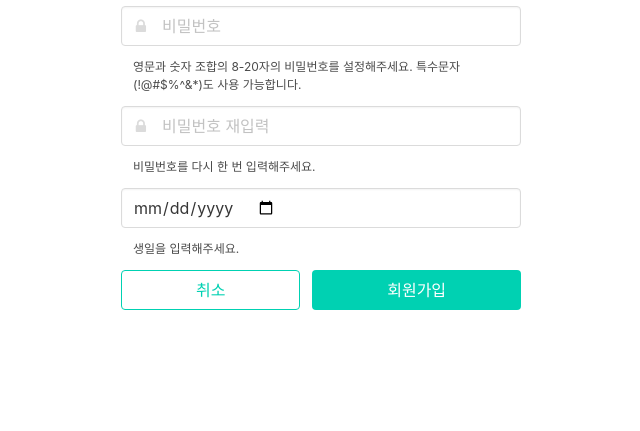
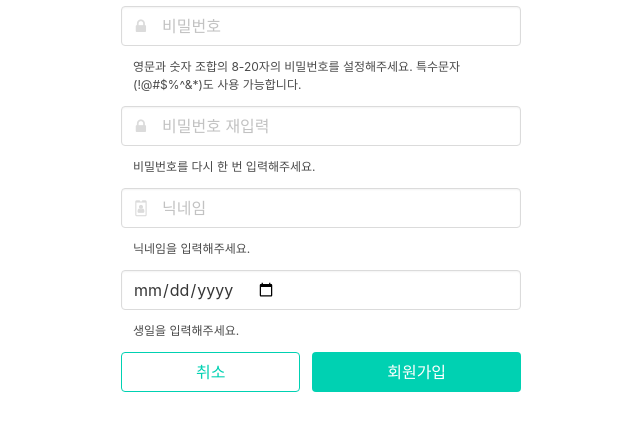
Before and after one commit to hunkim00/-, a Flask app: page /signup in a window 1280 px wide. Shown: the part 184-615 px from the top of the page, without its empty margins (319-959 px from the left). Run offline with Flask 2, Linux system fonts and the light colour scheme; some libraries are stand-ins or nearby versions.

Commit message:
유저 정보에 닉네임 추가

```diff
--- a/app.py
+++ b/app.py
@@ -119,11 +119,18 @@ def api_check_id():
 def api_signup():
     id_receive = request.form['user_id']
     pw_receive = request.form['user_pw']
+    name_receive = request.form['user_name']
     birthday_receive = request.form['user_birthday']
     # hashlib 함수로 비밀번호 암호화
     pw_hash = hashlib.sha256(pw_receive.encode('utf-8')).hexdigest()
 
-    db.user.insert_one({'user_id': id_receive, 'user_pw': pw_hash, 'user_birthday': birthday_receive})
+    db.user.insert_one({
+        'user_id': id_receive,
+        'user_pw': pw_hash,
+        'user_name': name_receive,
+        'user_comment': '',
+        'user_birthday': birthday_receive
+    })
 
     return jsonify({'result': 'success'})
 
--- a/templates/signup.html
+++ b/templates/signup.html
@@ -22,6 +22,7 @@
             let id = $('#userid').val()
             let password = $('#userpw').val()
             let password2 = $('#userpw2').val()
+            let username = $('#username').val()
             let birthday = $('#userbirthday').val()
 
             // id 겁사
@@ -56,6 +57,14 @@
             } else {
                 $("#help-password2").text("비밀번호가 일치합니다.").removeClass("is-danger").addClass("is-success")
             }
+            // 닉네임 검사
+            if (username == "") {
+                $("#help-username").text("닉네임을 입력해주세요.").removeClass("is-safe").addClass("is-danger")
+                $("#username").focus()
+                return;
+            } else {
+                $("#help-username").text("닉네임 입력 완료.").removeClass("is-danger").addClass("is-success")
+            }
             // 생일 검사
             if (birthday == "") {
                 $("#help-birthday").text("생일을 입력해주세요.").removeClass("is-safe").addClass("is-danger")
@@ -71,6 +80,7 @@
                 data: {
                     user_id: id,
                     user_pw: password,
+                    user_name: username,
                     user_birthday: birthday
                 },
                 success: function (response) {
@@ -164,8 +174,17 @@
             <p id="help-password2" class="help">비밀번호를 다시 한 번 입력해주세요.</p>
         </div>
         <div class="field">
+            <div class="control has-icons-left">
+                <input type="text" class="input" id="username" placeholder="닉네임">
+                <span class="icon is-small is-left"><i class="fa fa-id-badge"></i></span>
+            </div>
+        </div>
+        <div class="field has-text-left mx-3">
+            <p id="help-username" class="help">닉네임을 입력해주세요.</p>
+        </div>
+        <div class="field">
             <div class="control">
-                <input type="date" class="input" id="userbirthday" placeholder="My Birthday">
+                <input type="date" class="input" id="userbirthday" placeholder="생일">
             </div>
         </div>
         <div class="field has-text-left mx-3">
```
Also changed, not shown: static/user_default.jpg (deleted), static/user_default.png (added).
